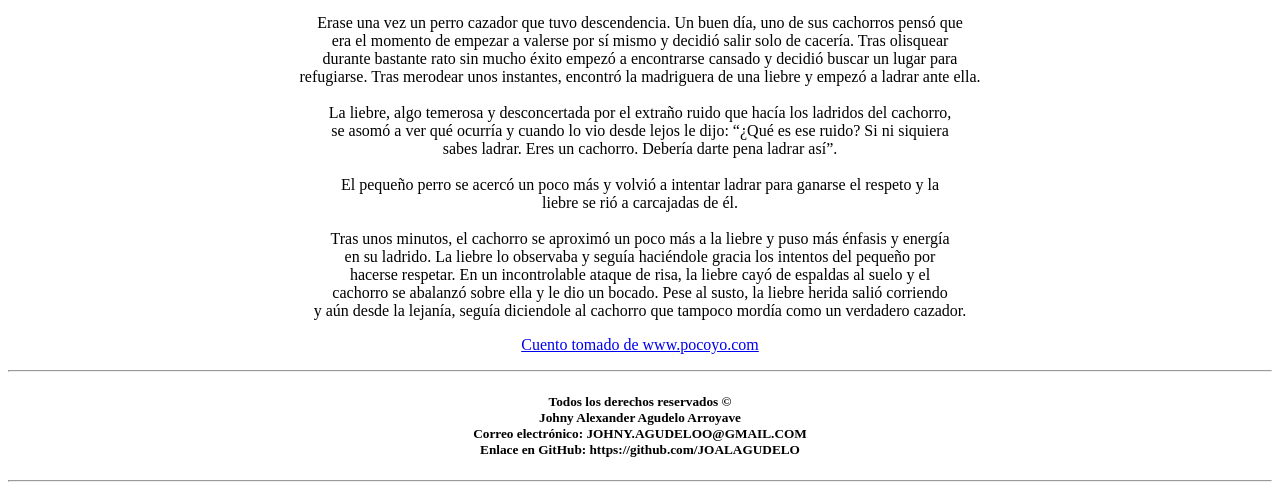
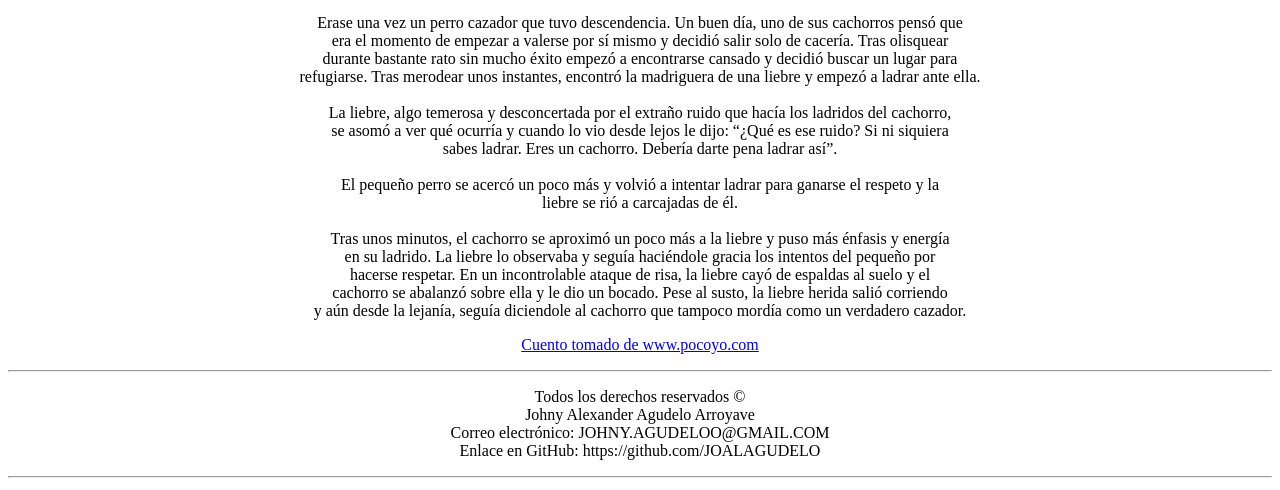
Before and after one commit to JOALAGUDELO/Cuento_HTML_20-FEB-2020, a plain HTML site: page index.html in a window 1280 px wide. Shown: the part 679-1169 px from the top of the page. Drawn offline with Linux system fonts and the light colour scheme.

Commit message:
Última actualización

```diff
--- a/index.html
+++ b/index.html
@@ -41,10 +41,10 @@
             </section>
         </main>
     <footer>
-                <h5><center>Todos los derechos reservados © <BR>
+                <p><center>Todos los derechos reservados © <BR>
                 Johny Alexander Agudelo Arroyave <BR>
                 Correo electrónico: JOHNY.AGUDELOO@GMAIL.COM <BR>
-                Enlace en GitHub: https://github.com/JOALAGUDELO</center></h5>
+                Enlace en GitHub: https://github.com/JOALAGUDELO</center></p>
                 <HR>
     </footer>
 </body>
```
